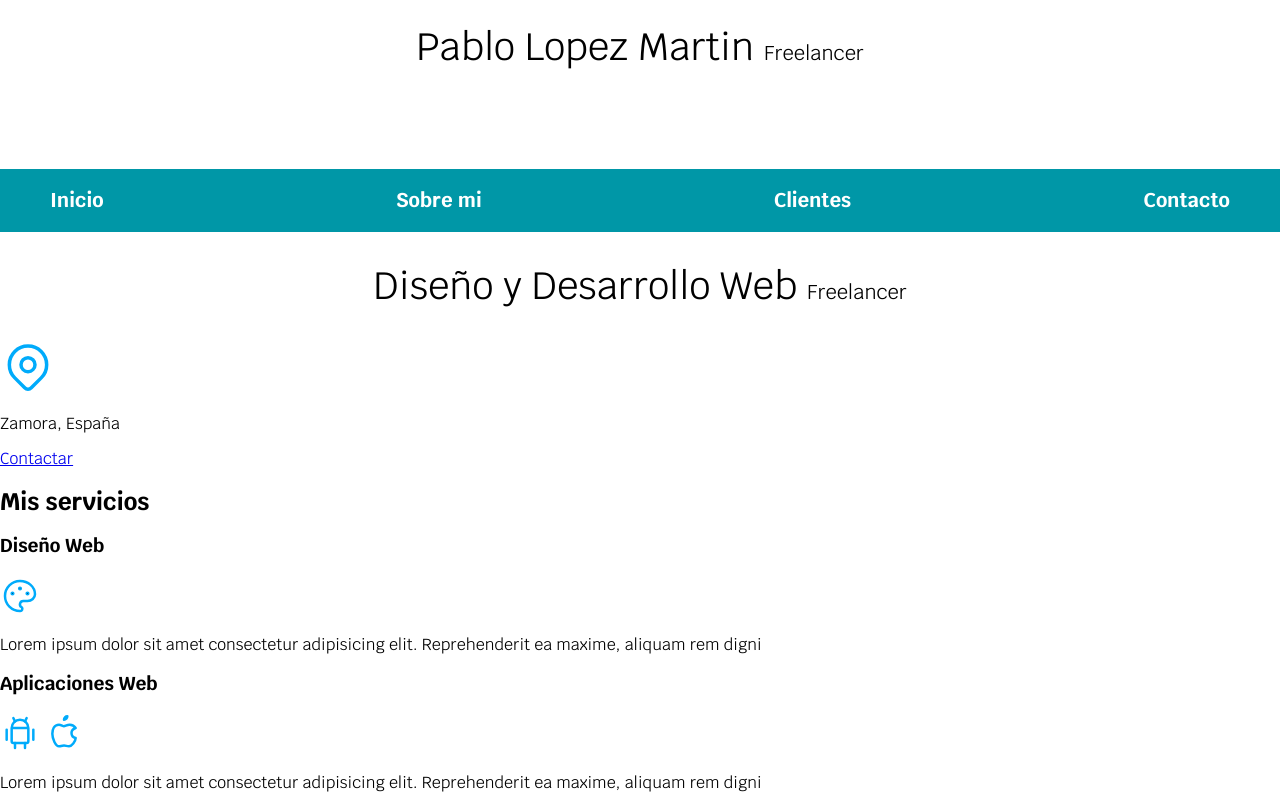
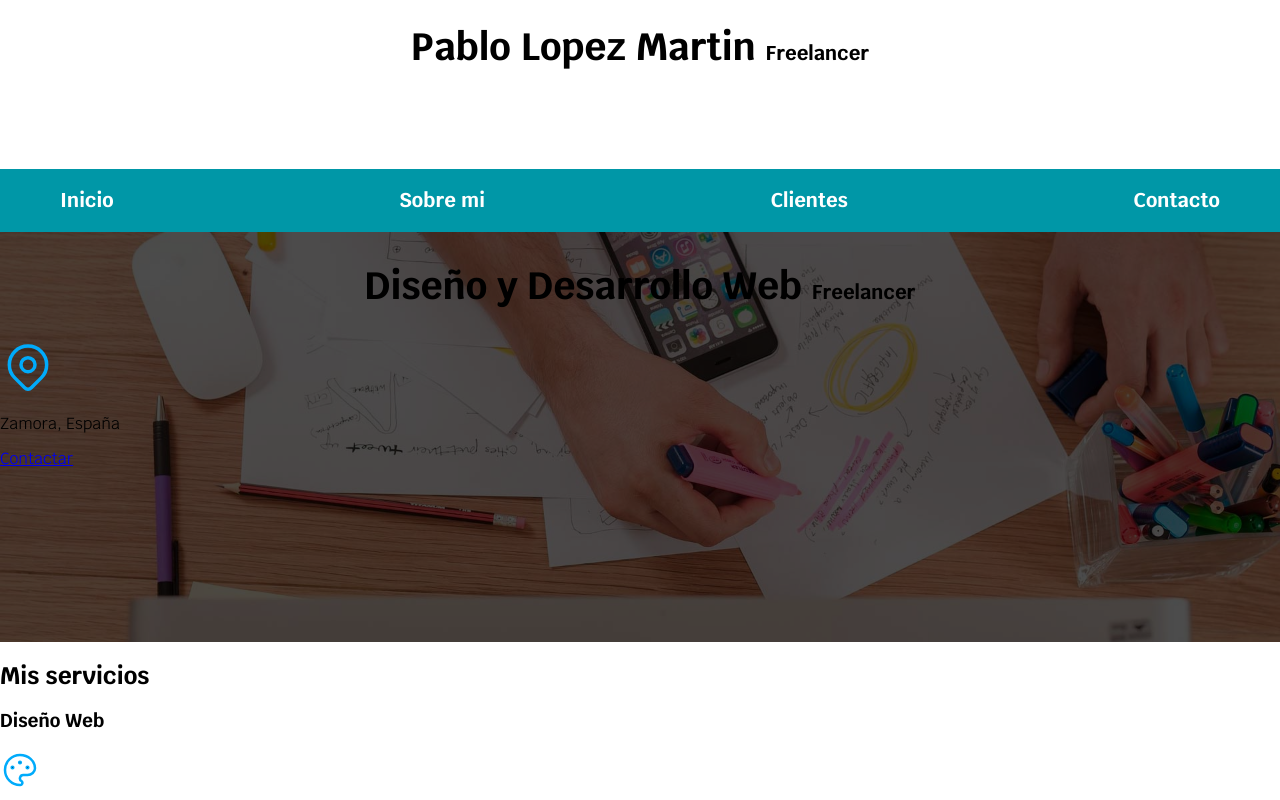
Before and after one commit to Plopezq/freelancer, a plain HTML site: page index.html in a window 1280 px wide. Shown: the top 800 px of the page. Drawn offline with Linux system fonts and the light colour scheme; files that its build step writes are made by us from their sources.

Commit message:
Top of the page finished

```diff
--- a/css/styles.css
+++ b/css/styles.css
@@ -7,9 +7,12 @@
     --gris: #757575;
 
 }
-
 html{
     font-size: 62.5%;
+    box-sizing: border-box;
+}
+*, *:before, *:after {
+    box-sizing: inherit;
 }
 body{
     font-size:  16px; /* 1 rem = 10px */
@@ -18,7 +21,7 @@ body{
 .titulo {
     text-align: center;
     font-size: 3.8rem;
-    font-weight: 400;
+    font-weight: 700;
 }
 .titulo span{
     font-size: 2rem;
@@ -26,7 +29,7 @@ body{
 }
 
 .contenedor{
-    width: 120rem;
+    max-width: 120rem;
     margin: 0 auto 0 auto; /* top, right, bottom, left */
 }
 .nav-bg{
@@ -36,9 +39,17 @@ body{
     margin-top: 10rem;
     padding: 1rem;
     display: flex;
-    justify-content: space-between;
+    flex-direction: column;
+}
+@media (min-width: 768px) { /*TABLET*/
+    .navegacion-principal{
+        flex-direction: row;
+        justify-content: space-between;
+    }
 }
 .navegacion-principal a{
+    display: block;
+    text-align: center;
     color: var(--blanco);
     text-decoration: none;
     font-size: 2rem;
@@ -49,14 +60,18 @@ body{
     background-color: var(--primario);
     color: var(--oscuro);
 }
-@media (min-width: 480px) {
-    h1 {
 
-    }
+.hero{
+    background-image: url(../img/hero.jpg);
+    background-repeat: no-repeat;
+    background-size: cover;
+    height: 410px;
+    position: relative;
 }
-
-@media (min-width: 780px) {
-    h1{
-
-    }
+.contenido-hero{
+    position: absolute;
+    background-color: rgba(0,0,0,.7); /** Anterior **/
+    background-color: rgb(0 0 0 / 70%);
+    width: 100%;
+    height: 100%;
 }
--- a/index.html
+++ b/index.html
@@ -25,7 +25,8 @@
             <a href="#">Contacto</a>
         </nav>
     </div>
-    <section>
+    <section class = "hero">
+        <div class="contenido-hero">
             <h2 class="titulo">Diseño y Desarrollo Web <span>Freelancer</span></h2>
             <svg xmlns="http://www.w3.org/2000/svg" class="icon icon-tabler icon-tabler-map-pin" width="56" height="56" viewBox="0 0 24 24" stroke-width="1.5" stroke="#00abfb" fill="none" stroke-linecap="round" stroke-linejoin="round">
                 <path stroke="none" d="M0 0h24v24H0z" fill="none"/>
@@ -34,6 +35,7 @@
             </svg>
             <p>Zamora, España</p>
             <a href="#">Contactar</a>
+        </div>
     </section>
 
     <main>
```
Lines whose indentation alone changed are shown as unchanged.
